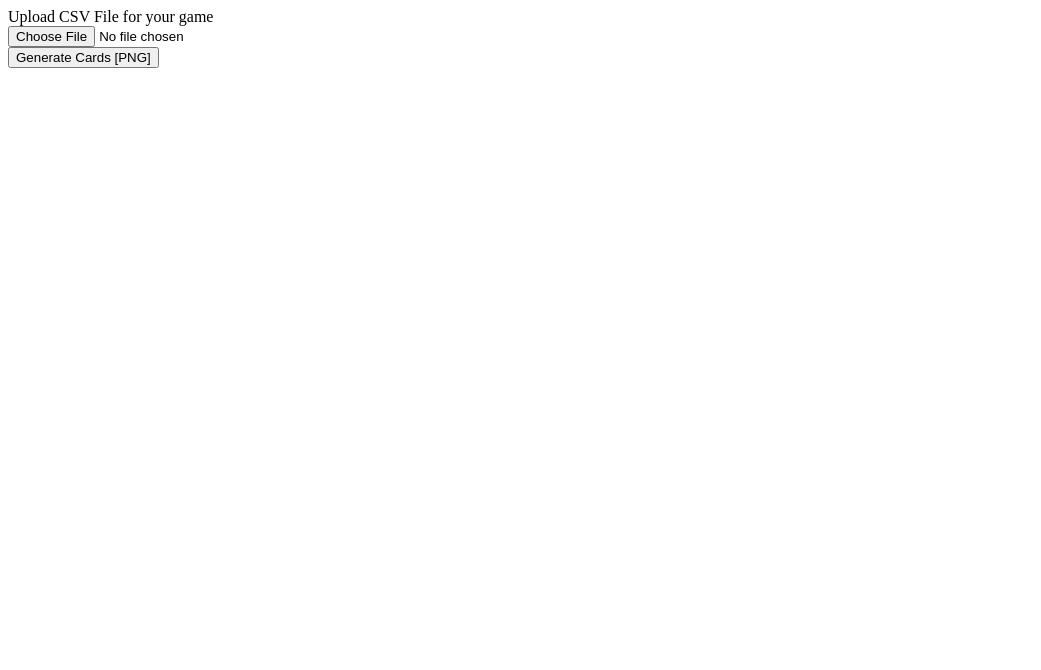
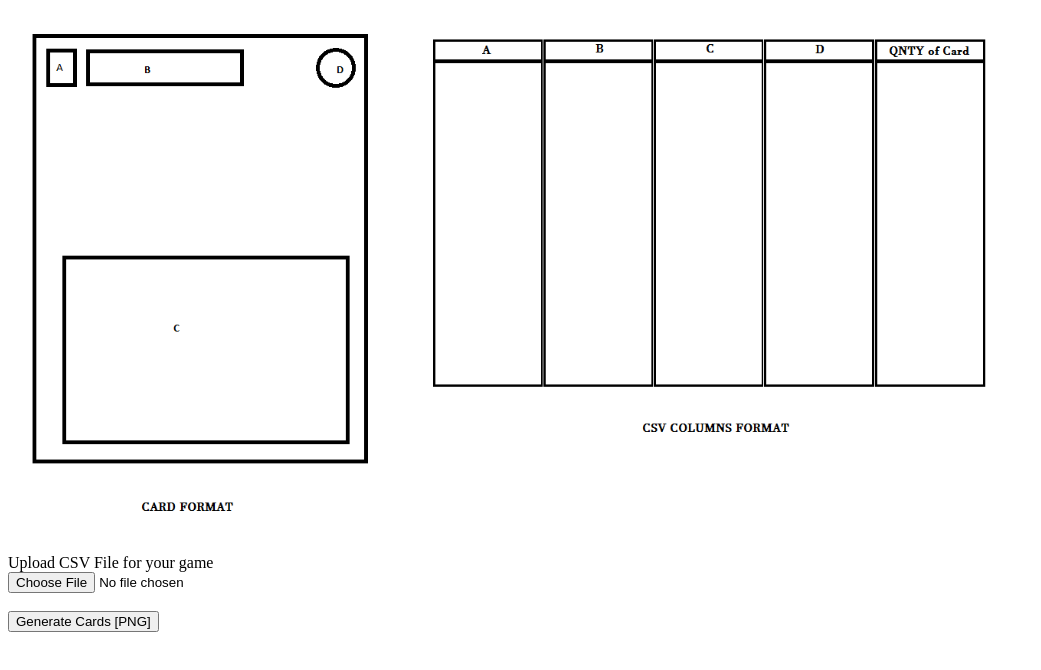
Before and after one commit to amy-tan-ux/generatecardpng, a plain HTML site: page img/index.html in a window 1280 px wide. Shown: the whole page, without its empty margins (0-1041 px from the left). Drawn offline with Linux system fonts and the light colour scheme.

Commit message:
Added feature details to README and instructions

```diff
--- a/img/index.html
+++ b/img/index.html
@@ -9,8 +9,11 @@
 
 </head>
 <body>
+    <input type="image" src="instructiondiagram.png" width="80%" height="auto">
+</br>
     <label for="fileInput">Upload CSV File for your game</label></br>
     <input id="fileInput" type="file" accept=".csv, application/vnd.openxmlformats-officedocument.spreadsheetml.sheet, application/vnd.ms-excel" />
+</br>
 </br>
     <button type="button" onclick="GeneratePNG()">Generate Cards [PNG]</button>
     <script src="..\scripts\generateCardPNG.js"></script>
```
Also changed, not shown: README.md, img/instructiondiagram.png (added).
